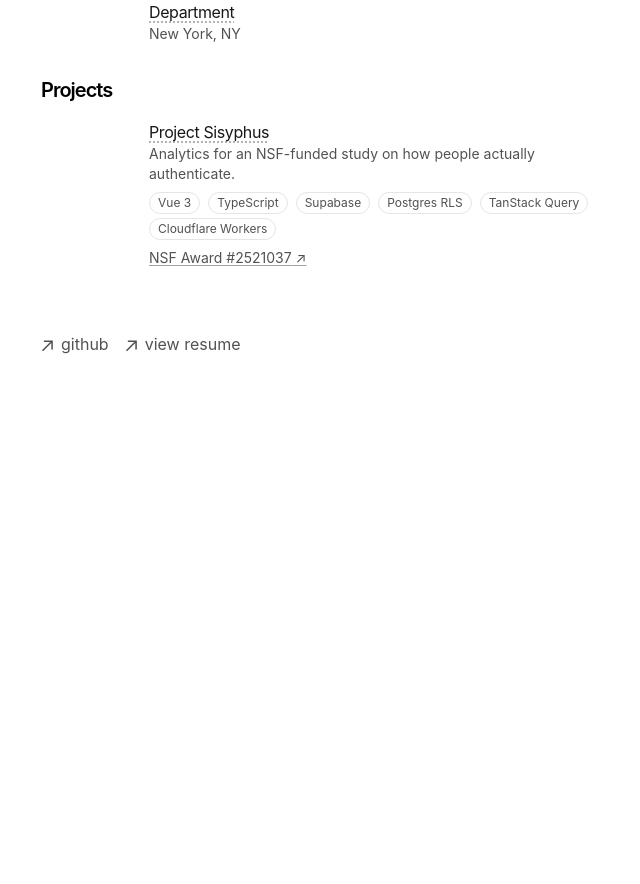
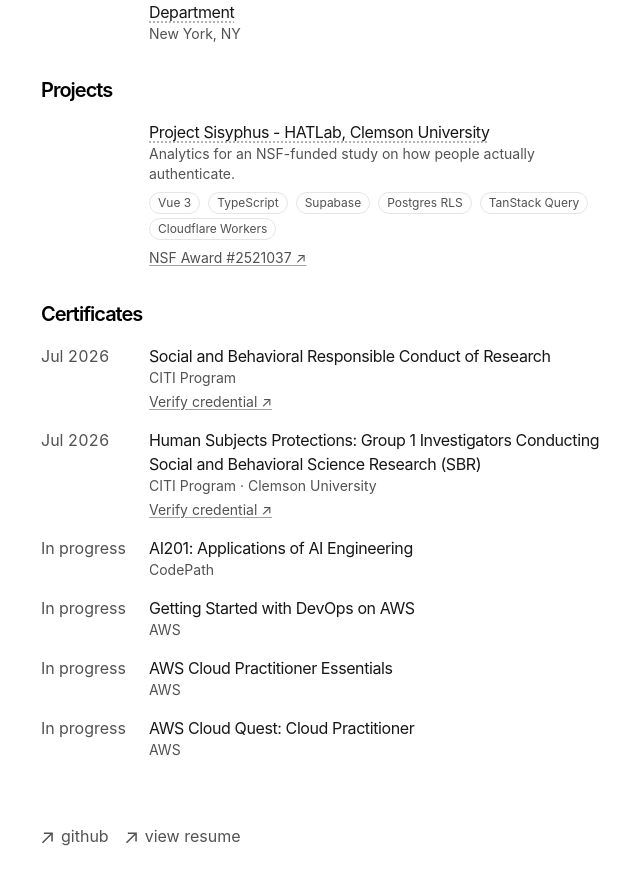
Before and after one commit to I-Asous/portfolio, a Next.js app: page / in a window 1280 px wide. Shown: the part 804-1688 px from the top of the page, without its empty margins (311-951 px from the left). Before the commit the page ends 1361 px from the top, so only its background shows below. Built offline with nearby package versions, Linux system fonts and the light colour scheme.

Commit message:
added certs

```diff
--- /dev/null
+++ b/app/components/certificates.tsx
@@ -0,0 +1,82 @@
+type Certificate = {
+  date: string
+  name: string
+  issuer: string
+  link?: { href: string; label: string }
+}
+
+const certificates: Certificate[] = [
+  {
+    date: 'Jul 2026',
+    name: 'Social and Behavioral Responsible Conduct of Research',
+    issuer: 'CITI Program',
+    link: {
+      href: 'https://www.citiprogram.org/verify/?w2dbf57a6-1c5e-425e-9a0a-aef42fe86247-78102814',
+      label: 'Verify credential',
+    },
+  },
+  {
+    date: 'Jul 2026',
+    name: 'Human Subjects Protections: Group 1 Investigators Conducting Social and Behavioral Science Research (SBR)',
+    issuer: 'CITI Program · Clemson University',
+    link: {
+      href: 'https://www.citiprogram.org/verify/?w246c4753-1418-48bf-b506-c55db2c65e82-78084148',
+      label: 'Verify credential',
+    },
+  },
+  {
+    date: 'In progress',
+    name: 'AI201: Applications of AI Engineering',
+    issuer: 'CodePath',
+  },
+  {
+    date: 'In progress',
+    name: 'Getting Started with DevOps on AWS',
+    issuer: 'AWS',
+  },
+  {
+    date: 'In progress',
+    name: 'AWS Cloud Practitioner Essentials',
+    issuer: 'AWS',
+  },
+  {
+    date: 'In progress',
+    name: 'AWS Cloud Quest: Cloud Practitioner',
+    issuer: 'AWS',
+  },
+]
+
+export function Certificates() {
+  return (
+    <div>
+      {certificates.map((entry, index) => (
+        <div
+          key={index}
+          className="w-full flex flex-col md:flex-row space-x-0 md:space-x-2 mb-4"
+        >
+          <p className="text-neutral-600 dark:text-neutral-400 w-[100px] shrink-0 tabular-nums">
+            {entry.date}
+          </p>
+          <div className="flex flex-col">
+            <p className="text-neutral-900 dark:text-neutral-100 tracking-tight">
+              {entry.name}
+            </p>
+            <p className="text-neutral-600 dark:text-neutral-400 text-sm">
+              {entry.issuer}
+            </p>
+            {entry.link && (
+              <a
+                href={entry.link.href}
+                target="_blank"
+                rel="noopener noreferrer"
+                className="mt-1 text-sm text-neutral-600 dark:text-neutral-400 underline decoration-neutral-400 dark:decoration-neutral-600 underline-offset-2 hover:text-neutral-900 dark:hover:text-neutral-200 w-fit"
+              >
+                {entry.link.label} ↗
+              </a>
+            )}
+          </div>
+        </div>
+      ))}
+    </div>
+  )
+}
--- a/app/components/projects.tsx
+++ b/app/components/projects.tsx
@@ -14,7 +14,7 @@
   {
     slug: 'sisyphus',
     dateRange: '',
-    name: 'Project Sisyphus',
+    name: 'Project Sisyphus - HATLab, Clemson University',
     tagline:
       'Analytics for an NSF-funded study on how people actually authenticate.',
     tech: [
--- a/app/page.tsx
+++ b/app/page.tsx
@@ -1,3 +1,4 @@
+import { Certificates } from 'app/components/certificates'
 import { Experience } from 'app/components/experience'
 import { Projects } from 'app/components/projects'
 import { TypingHeading } from 'app/components/typing-heading'
@@ -26,6 +27,12 @@
         </h2>
         <Projects />
       </div>
+      <div className="my-8">
+        <h2 className="mb-4 text-xl font-semibold tracking-tighter">
+          Certificates
+        </h2>
+        <Certificates />
+      </div>
     </section>
   )
 }
```
